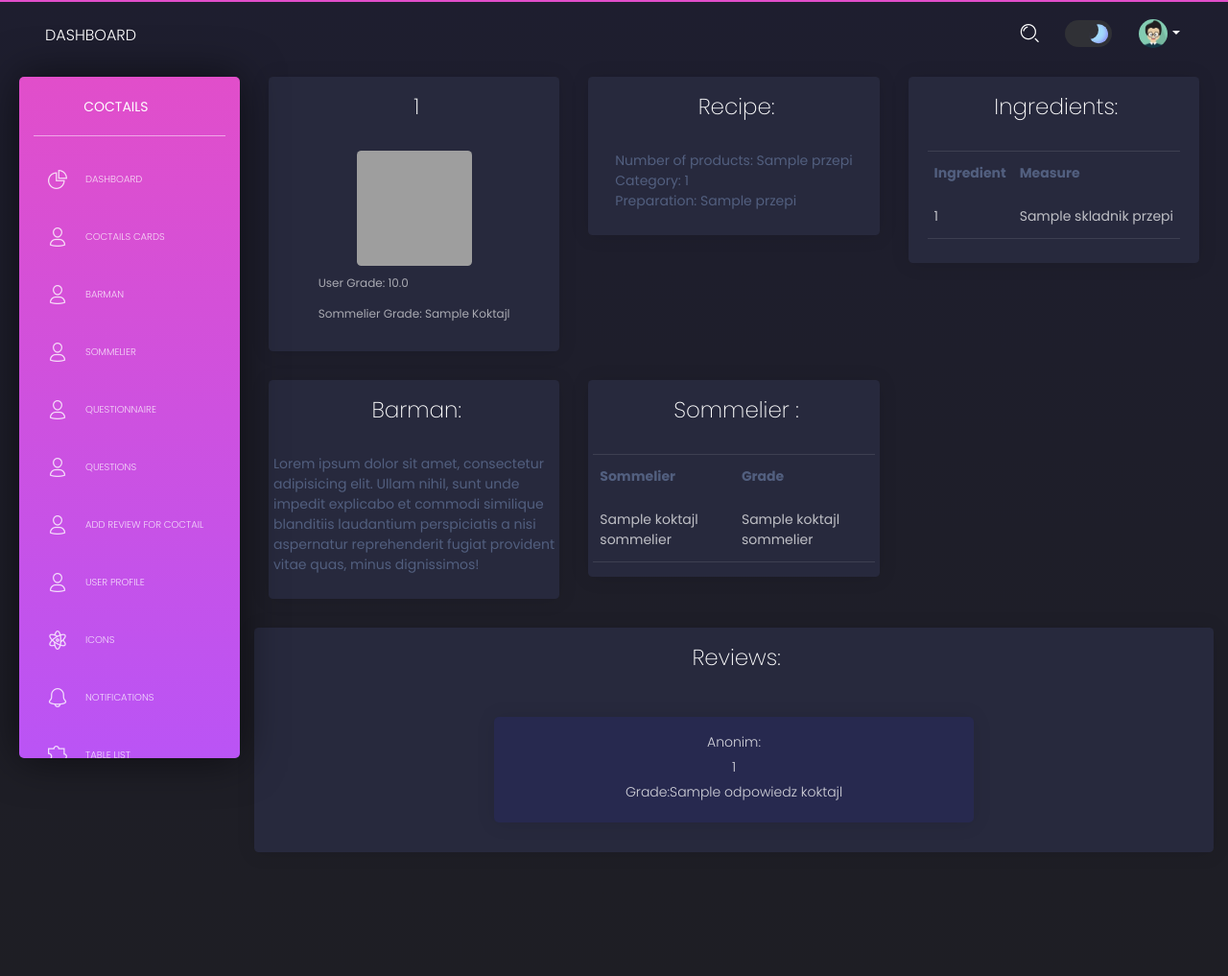
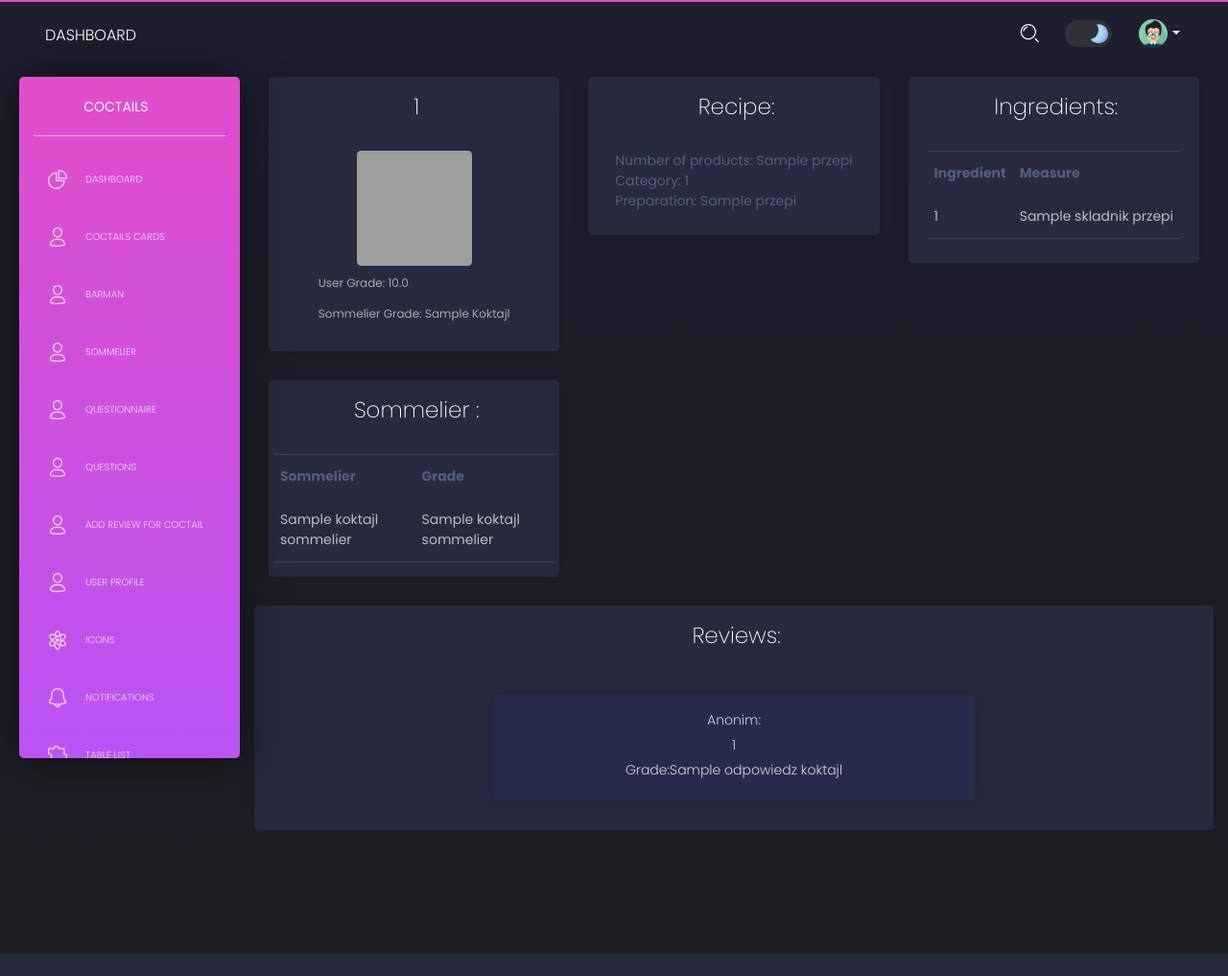
Before and after one commit to TMichaelan/sbd-cocktail-project-put, a Flask app: page /index/1 in a window 1280 px wide. Shown: the whole page at 96% size. After the commit the page ends 994 px from the top, so only its background shows below. Run offline with Flask 2, Linux system fonts and the light colour scheme; tables that the repository leaves empty hold one stand-in row (values such as "Sample post"); a database or web service that is not in the repository returns one stand-in record (values such as "Sample title"); parts of the project's set-up code (start-up, migrations or seed data) failed here and were passed over; some libraries are stand-ins or nearby versions; grey boxes are pictures that could not be loaded.

Commit message:
feat: fix cards

```diff
--- a/apps/templates/home/coctail.html
+++ b/apps/templates/home/coctail.html
@@ -106,20 +106,6 @@
                 <div class="col-lg-4">
                     <div class="card card-chart">
                         <div class="card-header">
-                            <h3 class="card-title"><i class="text-primary"></i>Barman:</h3>
-                        </div>
-                        <div class="card-body">
-                                Lorem ipsum dolor sit amet, consectetur adipisicing elit. Ullam nihil, sunt unde impedit explicabo et commodi similique blanditiis laudantium perspiciatis a nisi aspernatur reprehenderit fugiat provident vitae quas, minus dignissimos!
-                            <div class="card-grades">
-                                <!-- <h5 class="card-category">User grade: {{coctail[2]}}</h5>
-                                <h5 class="card-category">Sommelier Grade: {{coctail[3]}}</h5> -->
-                            </div>
-                        </div>
-                    </div>
-                </div>
-                <div class="col-lg-4">
-                    <div class="card card-chart">
-                        <div class="card-header">
                             <h3 class="card-title"><i class="text-primary"></i>Sommelier :</h3>
                         </div>
                         <div class="card-body">
```
